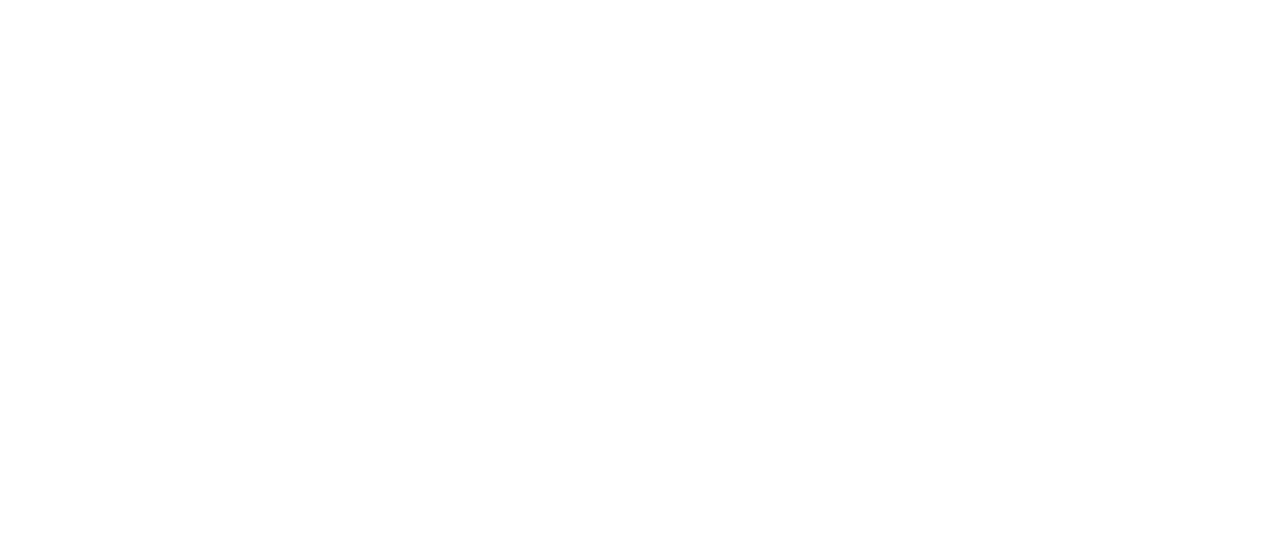
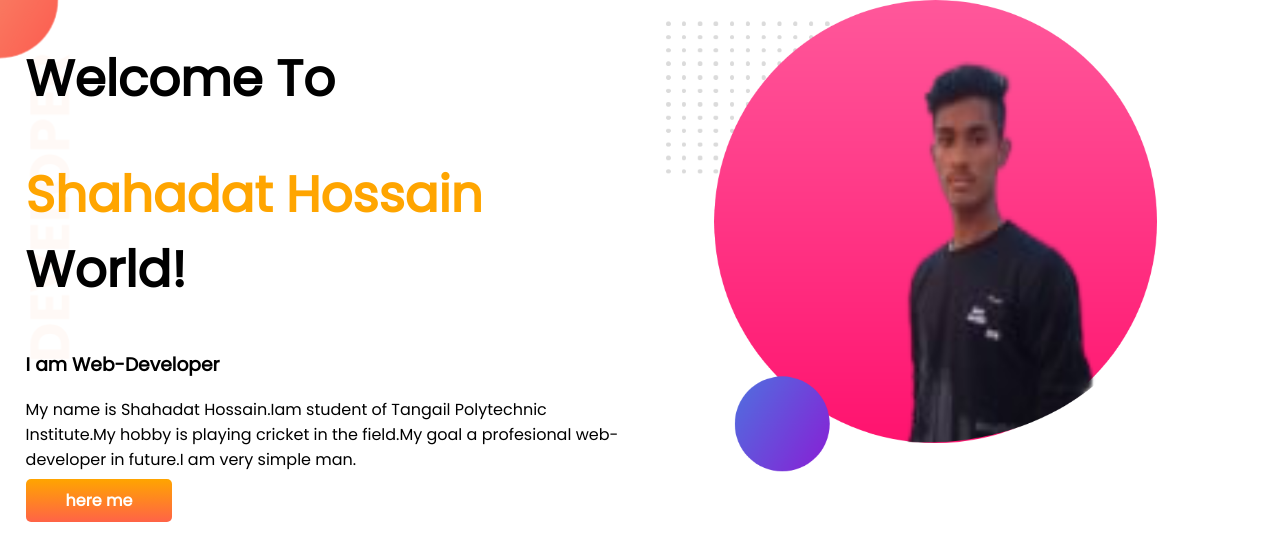
Before and after one commit to parthohossain601/developer-portfolio, a plain HTML site: page index.html in a window 1280 px wide. Drawn offline with Linux system fonts and the light colour scheme.

Commit message:
top banner added

```diff
--- a/index.html
+++ b/index.html
@@ -1,13 +1,34 @@
 <!DOCTYPE html>
 <html lang="en">
+
 <head>
     <meta charset="UTF-8">
     <meta http-equiv="X-UA-Compatible" content="IE=edge">
     <meta name="viewport" content="width=device-width, initial-scale=1.0">
     <title>Shahadat Hossain Portfolio</title>
+    <link rel="preconnect" href="https://fonts.googleapis.com">
+    <link rel="preconnect" href="https://fonts.gstatic.com" crossorigin>
+    <link href="https://fonts.googleapis.com/css2?family=Poppins&display=swap" rel="stylesheet">
     <link rel="stylesheet" href="style.css">
 </head>
+
 <body>
+    <section class="top-banner">
+        <div class="half-width">
+            <h1>Welcome To</h1>
+            <h1><span class="orange-color">Shahadat Hossain</span> World!</h1>
+            <h3>I am Web-Developer</h3>
+            <p>My name is Shahadat Hossain.Iam student of Tangail Polytechnic Institute.My hobby is playing cricket in
+                the
+                field.My goal a profesional web-developer in future.I am very simple man.</p>
+            <a class="link-button" target="_blank" href="https://web.programming-hero.com/">here me</a>
 
+        </div>
+
+        <div class="half-width">
+            <img src="images/Shahadat-Hossain-bg2.png" alt="">
+        </div>
+    </section>
 </body>
+
 </html>
--- a/style.css
+++ b/style.css
@@ -0,0 +1,32 @@
+body{
+    font-family: 'Poppins', sans-serif;
+    margin: 0;
+}
+h1{
+    font-size: 50px;
+}
+.orange-color{
+    color: orange;
+}
+section{
+    display: flex;
+}
+.half-width{
+    width: 50%;
+    padding-left: 2%;
+}
+.half-width img{
+    width: 80%;
+}
+.link-button{
+    text-decoration: none;
+    background-image: linear-gradient(orange,tomato);
+    padding: 10px 40px;
+    color:white;
+    font-weight: 700;
+    border-radius: 5px;
+}
+.top-banner{
+    background-image: url(images/top-banner.png);
+    background-repeat: no-repeat;
+}
```
Also changed, not shown: images/Shahadat-Hossain-bg2.png (added), images/dream-bg.png (added), images/exp-bg.png (added), images/my-bg.png (added), images/my-bg2.png (added), images/top-banner.png (added), showOff/17351.jpg (added), 7 other files.
